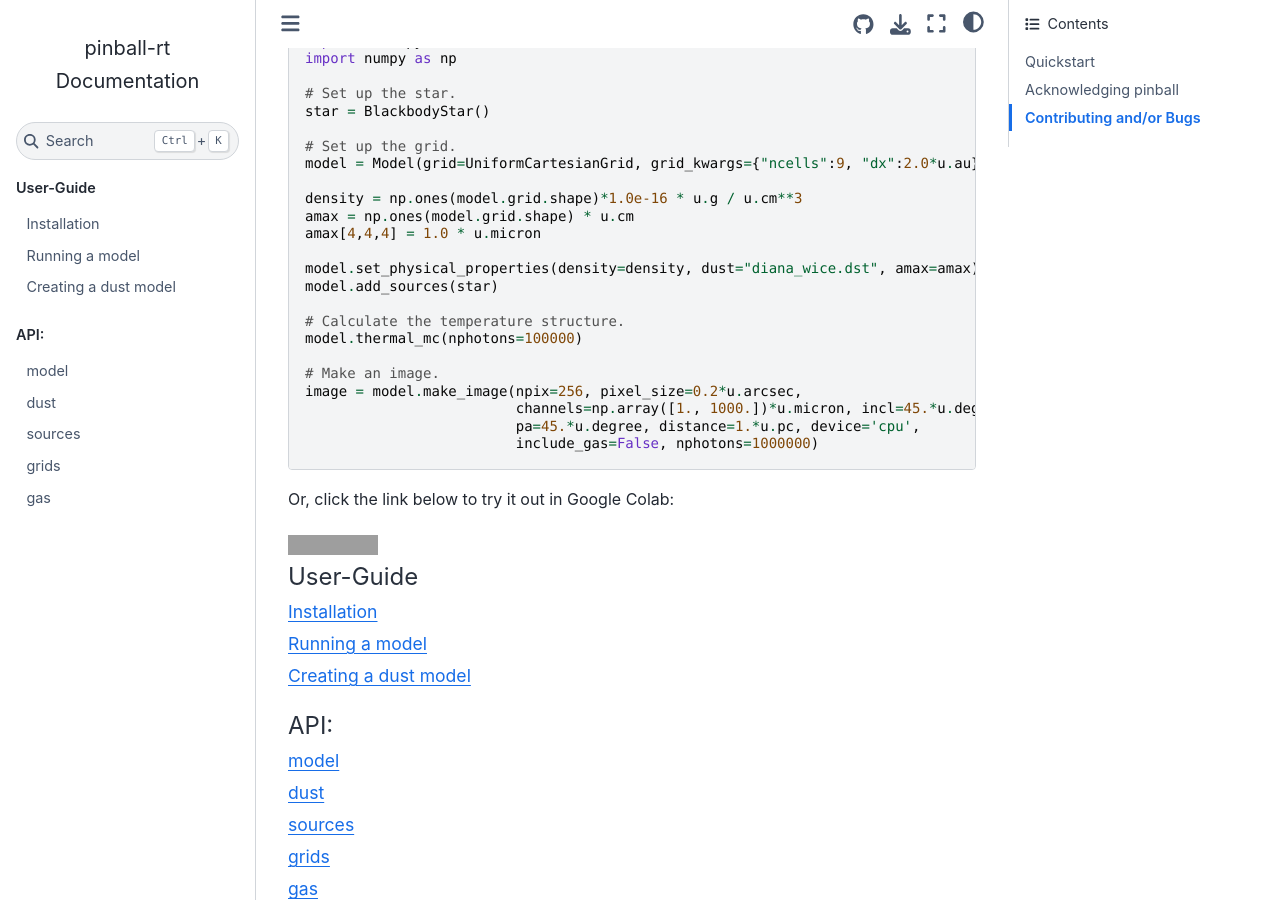
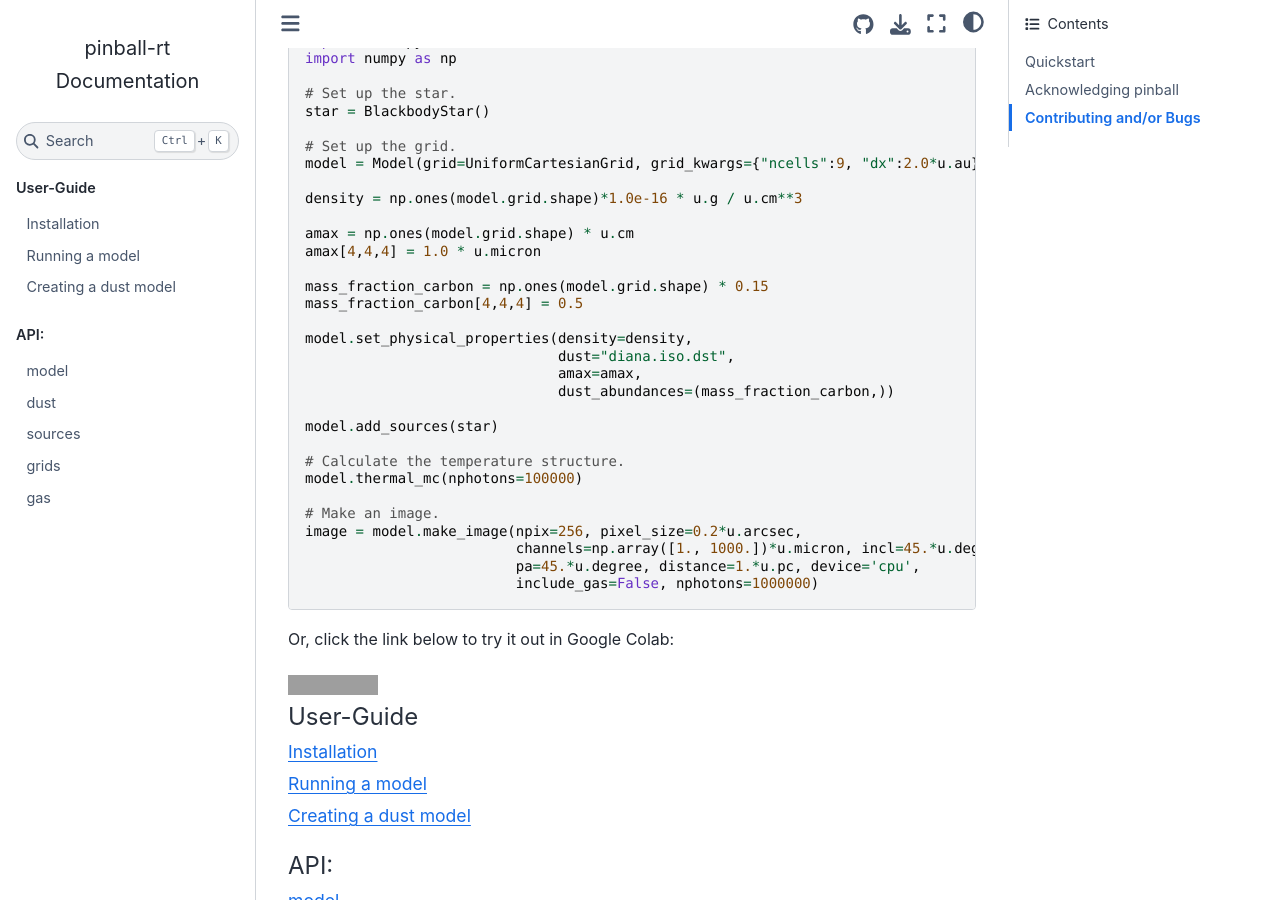
Before and after one commit to psheehan/pinball-rt, a Sphinx documentation site: the page built from docs/index.rst, in a window 1280 px wide and 900 px high, scrolled down 525 px. Built offline with Sphinx 7.4.7 and the Sphinx Book theme 1.1.4, drawn with Linux system fonts in a browser that asks for light colours; grey boxes are pictures that could not be loaded.

Commit message:
Some updates to the docs.

```diff
--- a/docs/index.rst
+++ b/docs/index.rst
@@ -34,10 +34,18 @@ Then set up a model and run:
    model = Model(grid=UniformCartesianGrid, grid_kwargs={"ncells":9, "dx":2.0*u.au})
 
    density = np.ones(model.grid.shape)*1.0e-16 * u.g / u.cm**3
+
    amax = np.ones(model.grid.shape) * u.cm
    amax[4,4,4] = 1.0 * u.micron
 
-   model.set_physical_properties(density=density, dust="diana_wice.dst", amax=amax)
+   mass_fraction_carbon = np.ones(model.grid.shape) * 0.15
+   mass_fraction_carbon[4,4,4] = 0.5
+
+   model.set_physical_properties(density=density,
+                                 dust="diana.iso.dst",
+                                 amax=amax,
+                                 dust_abundances=(mass_fraction_carbon,))
+
    model.add_sources(star)
 
    # Calculate the temperature structure.
```
Also changed, not shown: README.md (+9 -1 lines), 1 other file.
